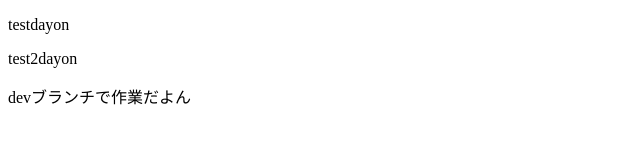
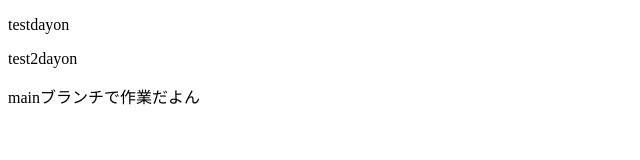
Before and after one commit to soratenchan/handson0104, a plain HTML site: page index.html in a window 1280 px wide. Shown: the full height of the page, 0-640 px from the left. Drawn offline with Linux system fonts and the light colour scheme.

Commit message:
文言変更

```diff
--- a/index.html
+++ b/index.html
@@ -9,6 +9,6 @@
   <body>
     <p>testdayon</p>
     <p>test2dayon</p>
-    <p>devブランチで作業だよん</p>
+    <p>mainブランチで作業だよん</p>
   </body>
 </html>
```
